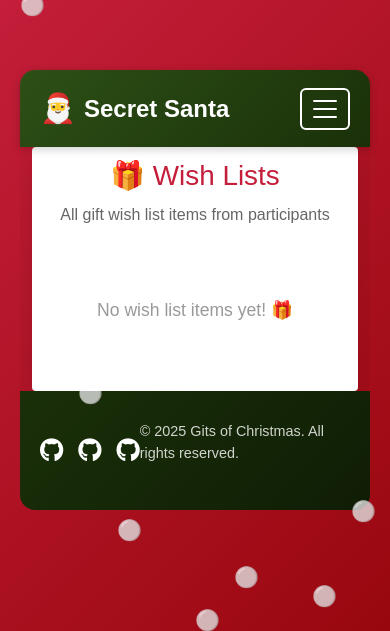
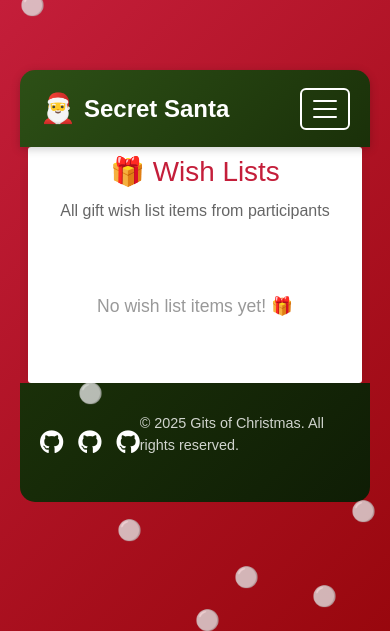
Before and after one commit to Scaphix/git-for-christmas, a Django app: page /gifts/ in a window 390 px wide. Shown: the top 631 px of the page. Run offline with Django 5.2, Linux system fonts and the light colour scheme; data that the repository does not hold is empty.

Commit message:
Add responsive styles for hero container on small screens

```diff
--- a/templates/base.html
+++ b/templates/base.html
@@ -55,6 +55,15 @@
                 padding: 12px;
                 margin: 0 auto;
                 border-radius: 4px;
+            }
+        }
+
+        @media (min-width: 375px) and (max-width: 578px) {
+            .site-hero-bg .container {
+                width: calc(100% - 16px);
+                padding: 8px;
+                margin: 0 auto;
+                border-radius: 3px;
             }
         }
     </style>
```
